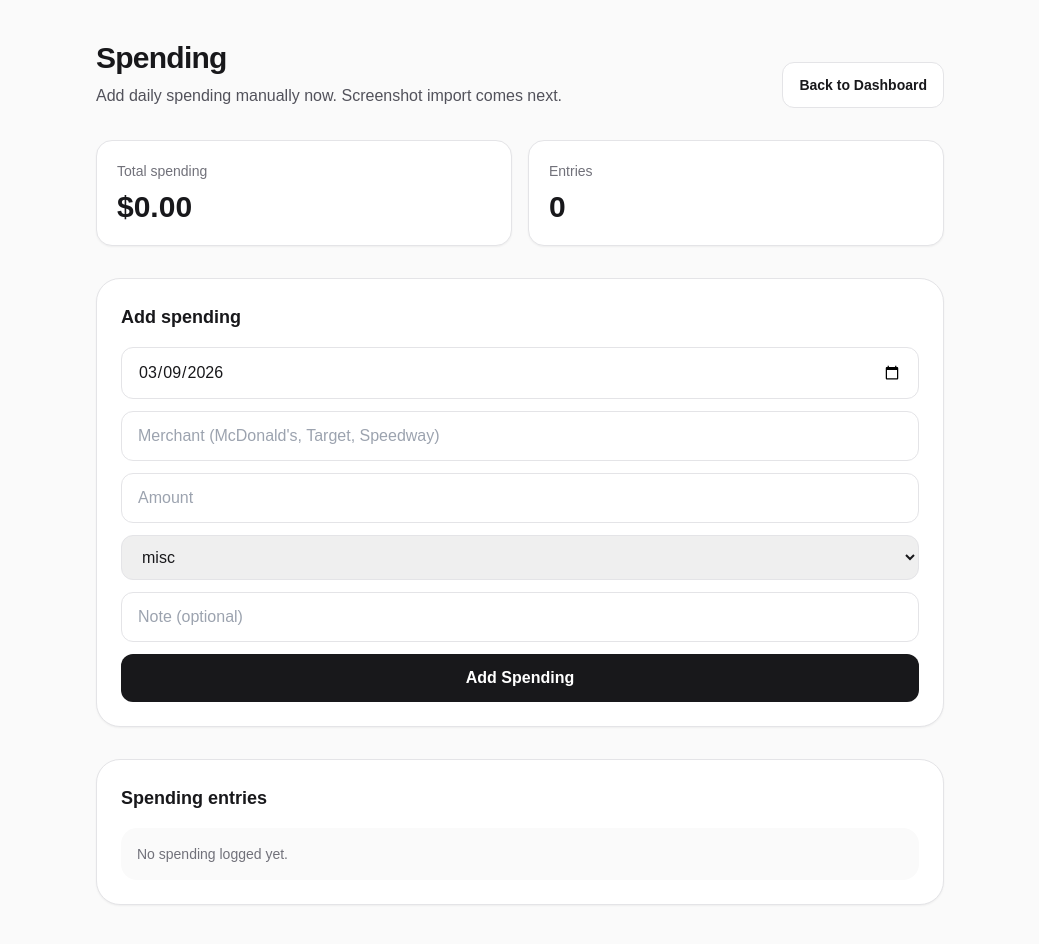
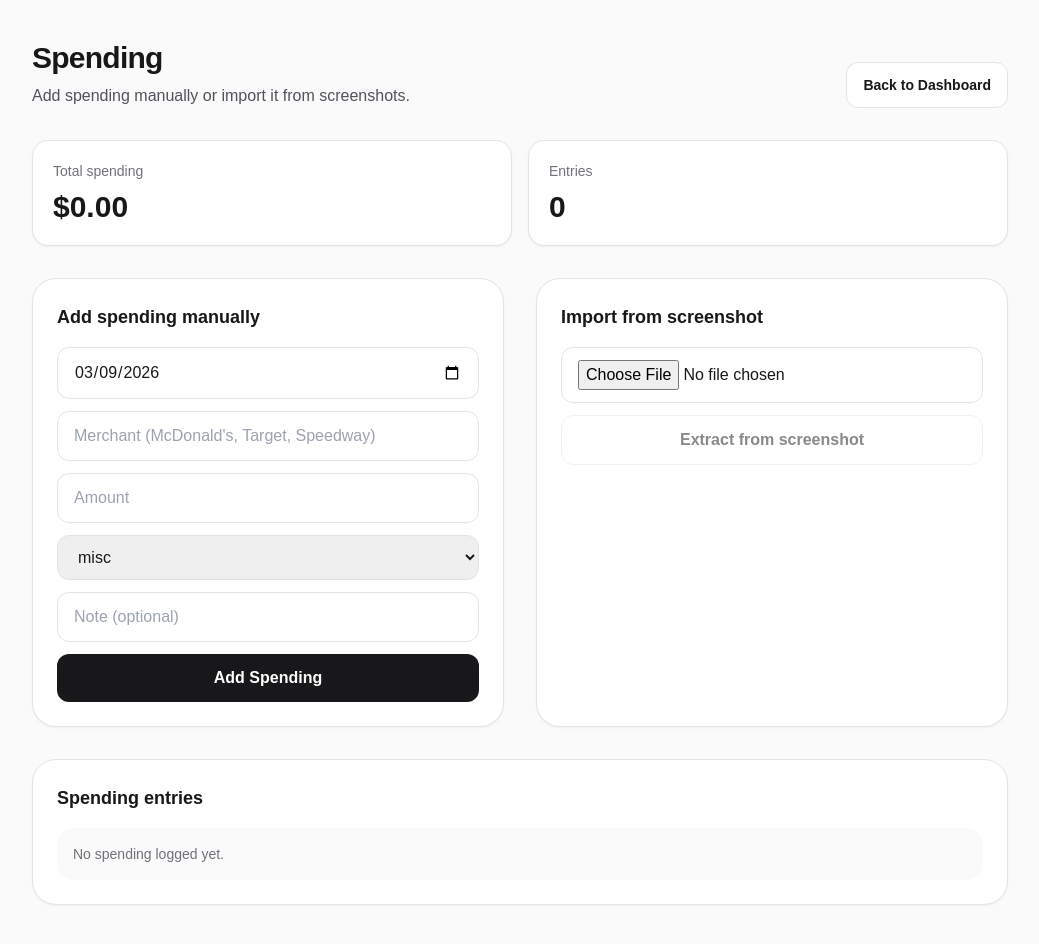
Before and after one commit to KristineMK72/money-control-saas, a Next.js app: page /spend in a window 1280 px wide. Shown: the whole page, without its empty margins (120-1159 px from the left). Built offline with nearby package versions, Linux system fonts and the light colour scheme.

Commit message:
Update page.tsx

```diff
--- a/app/spend/page.tsx
+++ b/app/spend/page.tsx
@@ -4,6 +4,12 @@ import { useState } from "react";
 import { useMoneyStore } from "@/lib/money/store";
 import type { SpendCategory, SpendEntry } from "@/lib/money/types";
 import { todayISO } from "@/lib/money/utils";
+import {
+  guessCategoryFromMerchant,
+  ocrImageFile,
+  parseTransactionsScreenshot,
+  type ParsedTxn,
+} from "@/lib/money/receiptOcr";
 
 const categories: SpendCategory[] = [
   "groceries",
@@ -17,13 +23,20 @@ const categories: SpendCategory[] = [
 ];
 
 export default function SpendPage() {
-  const { spend, totals, addSpend, removeSpend } = useMoneyStore();
+  const { spend, totals, addSpend, addPayment, removeSpend } = useMoneyStore();
 
   const [dateISO, setDateISO] = useState(todayISO());
   const [merchant, setMerchant] = useState("");
   const [amount, setAmount] = useState("");
   const [category, setCategory] = useState<SpendCategory>("misc");
   const [note, setNote] = useState("");
+
+  const [imageFile, setImageFile] = useState<File | null>(null);
+  const [ocrBusy, setOcrBusy] = useState(false);
+  const [ocrText, setOcrText] = useState("");
+  const [foundTxns, setFoundTxns] = useState<ParsedTxn[]>([]);
+  const [selectedTxns, setSelectedTxns] = useState<Record<number, boolean>>({});
+  const [ocrError, setOcrError] = useState("");
 
   function handleAddSpend() {
     const amt = Number(amount);
@@ -47,14 +60,75 @@ export default function SpendPage() {
     setNote("");
   }
 
+  async function handleExtractScreenshot() {
+    if (!imageFile) return;
+
+    setOcrBusy(true);
+    setOcrError("");
+    setFoundTxns([]);
+    setSelectedTxns({});
+
+    try {
+      const { text } = await ocrImageFile(imageFile);
+      setOcrText(text);
+
+      const parsed = parseTransactionsScreenshot(text);
+      setFoundTxns(parsed);
+
+      const nextSelected: Record<number, boolean> = {};
+      parsed.forEach((txn, idx) => {
+        nextSelected[idx] = txn.direction === "debit";
+      });
+      setSelectedTxns(nextSelected);
+    } catch (err: any) {
+      setOcrError(err?.message || "Failed to extract screenshot.");
+    } finally {
+      setOcrBusy(false);
+    }
+  }
+
+  function toggleTxn(idx: number) {
+    setSelectedTxns((prev) => ({ ...prev, [idx]: !prev[idx] }));
+  }
+
+  function importSelectedTxns() {
+    foundTxns.forEach((txn, idx) => {
+      if (!selectedTxns[idx]) return;
+
+      if (txn.direction === "debit") {
+        addSpend({
+          id: crypto.randomUUID(),
+          dateISO: todayISO(),
+          merchant: txn.merchant,
+          amount: txn.amount,
+          category: guessCategoryFromMerchant(txn.merchant),
+          note: txn.pending ? "Imported from screenshot · pending" : "Imported from screenshot",
+        });
+      } else {
+        addPayment({
+          id: crypto.randomUUID(),
+          dateISO: todayISO(),
+          amount: txn.amount,
+          merchant: txn.merchant,
+          note: "Imported payment/credit from screenshot",
+        });
+      }
+    });
+
+    setFoundTxns([]);
+    setSelectedTxns({});
+    setImageFile(null);
+    setOcrText("");
+  }
+
   return (
     <main className="min-h-screen bg-zinc-50 text-zinc-900">
-      <div className="mx-auto max-w-4xl px-6 py-10">
+      <div className="mx-auto max-w-5xl px-6 py-10">
         <div className="flex flex-col gap-3 md:flex-row md:items-end md:justify-between">
           <div>
             <h1 className="text-3xl font-black tracking-tight">Spending</h1>
             <p className="mt-2 text-zinc-600">
-              Add daily spending manually now. Screenshot import comes next.
+              Add spending manually or import it from screenshots.
             </p>
           </div>
 
@@ -80,8 +154,9 @@ export default function SpendPage() {
           </div>
         </div>
 
-        <div className="mt-8 rounded-3xl border border-zinc-200 bg-white p-6 shadow-sm">
-          <h2 className="text-lg font-bold">Add spending</h2>
+        <div className="mt-8 grid gap-8 lg:grid-cols-2">
+          <div className="rounded-3xl border border-zinc-200 bg-white p-6 shadow-sm">
+            <h2 className="text-lg font-bold">Add spending manually</h2>
 
             <div className="mt-4 grid gap-3">
               <input
@@ -135,6 +210,84 @@ export default function SpendPage() {
             </div>
           </div>
 
+          <div className="rounded-3xl border border-zinc-200 bg-white p-6 shadow-sm">
+            <h2 className="text-lg font-bold">Import from screenshot</h2>
+
+            <div className="mt-4 grid gap-3">
+              <input
+                type="file"
+                accept="image/*"
+                onChange={(e) => setImageFile(e.target.files?.[0] || null)}
+                className="rounded-xl border border-zinc-200 px-4 py-3"
+              />
+
+              <button
+                onClick={handleExtractScreenshot}
+                disabled={!imageFile || ocrBusy}
+                className="rounded-xl border border-zinc-200 bg-white px-4 py-3 font-semibold hover:bg-zinc-100 disabled:opacity-50"
+              >
+                {ocrBusy ? "Extracting..." : "Extract from screenshot"}
+              </button>
+
+              {ocrError ? (
+                <div className="rounded-xl bg-red-50 p-3 text-sm text-red-700">
+                  {ocrError}
+                </div>
+              ) : null}
+
+              {foundTxns.length > 0 ? (
+                <div className="rounded-2xl bg-zinc-50 p-4">
+                  <div className="mb-3 font-semibold">
+                    Found {foundTxns.length} transactions
+                  </div>
+
+                  <div className="grid gap-3">
+                    {foundTxns.map((txn, idx) => (
+                      <label
+                        key={idx}
+                        className="flex items-start gap-3 rounded-xl border border-zinc-200 bg-white p-3"
+                      >
+                        <input
+                          type="checkbox"
+                          checked={!!selectedTxns[idx]}
+                          onChange={() => toggleTxn(idx)}
+                          className="mt-1"
+                        />
+
+                        <div className="flex-1">
+                          <div className="font-semibold">{txn.merchant}</div>
+                          <div className="text-sm text-zinc-500">
+                            {txn.direction === "credit" ? "Payment/Credit" : "Spend"} · $
+                            {txn.amount.toFixed(2)}
+                            {txn.pending ? " · Pending" : ""}
+                            {txn.dateText ? ` · ${txn.dateText}` : ""}
+                          </div>
+                        </div>
+                      </label>
+                    ))}
+                  </div>
+
+                  <button
+                    onClick={importSelectedTxns}
+                    className="mt-4 rounded-xl bg-zinc-900 px-4 py-3 font-semibold text-white hover:bg-black"
+                  >
+                    Import Selected
+                  </button>
+                </div>
+              ) : null}
+
+              {ocrText ? (
+                <details className="rounded-xl bg-zinc-50 p-3 text-sm text-zinc-600">
+                  <summary className="cursor-pointer font-semibold">
+                    View extracted text
+                  </summary>
+                  <pre className="mt-3 whitespace-pre-wrap text-xs">{ocrText}</pre>
+                </details>
+              ) : null}
+            </div>
+          </div>
+        </div>
+
         <div className="mt-8 rounded-3xl border border-zinc-200 bg-white p-6 shadow-sm">
           <h2 className="text-lg font-bold">Spending entries</h2>
 
```
Lines whose indentation alone changed are shown as unchanged.
